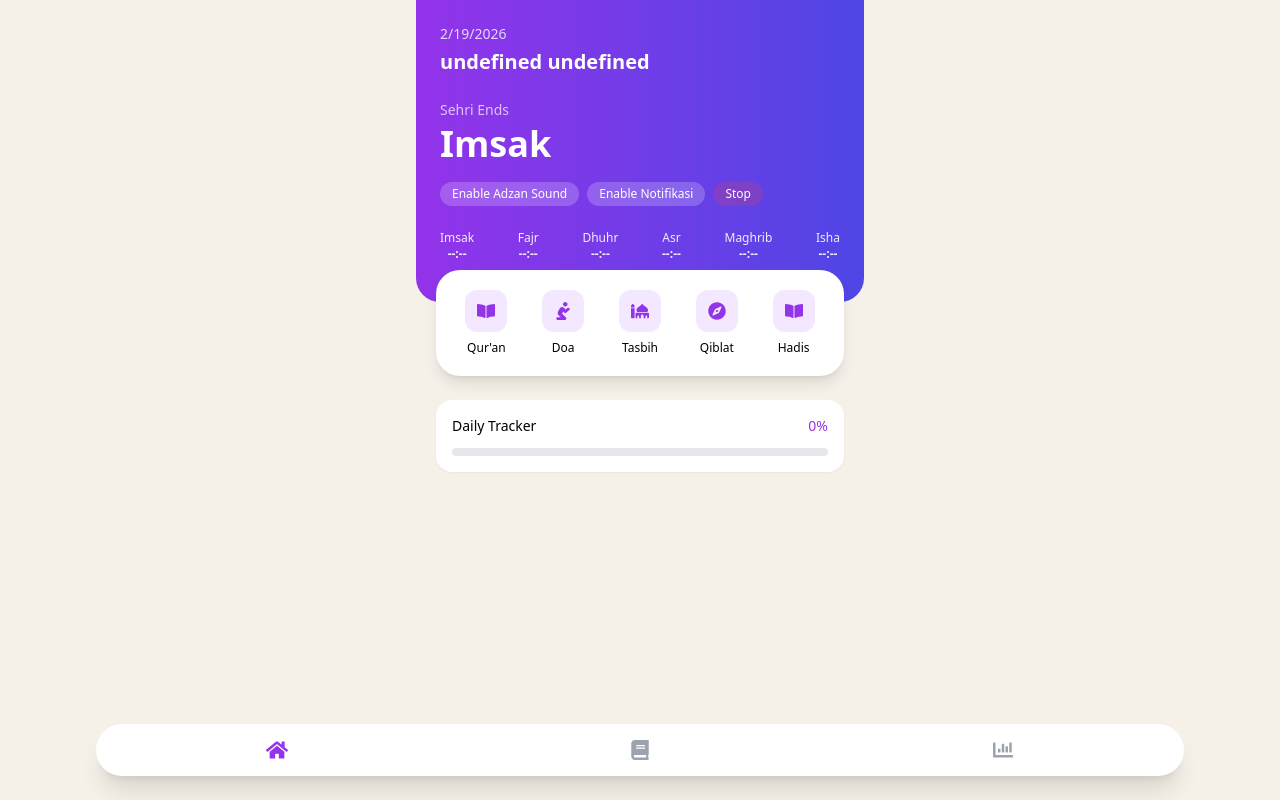
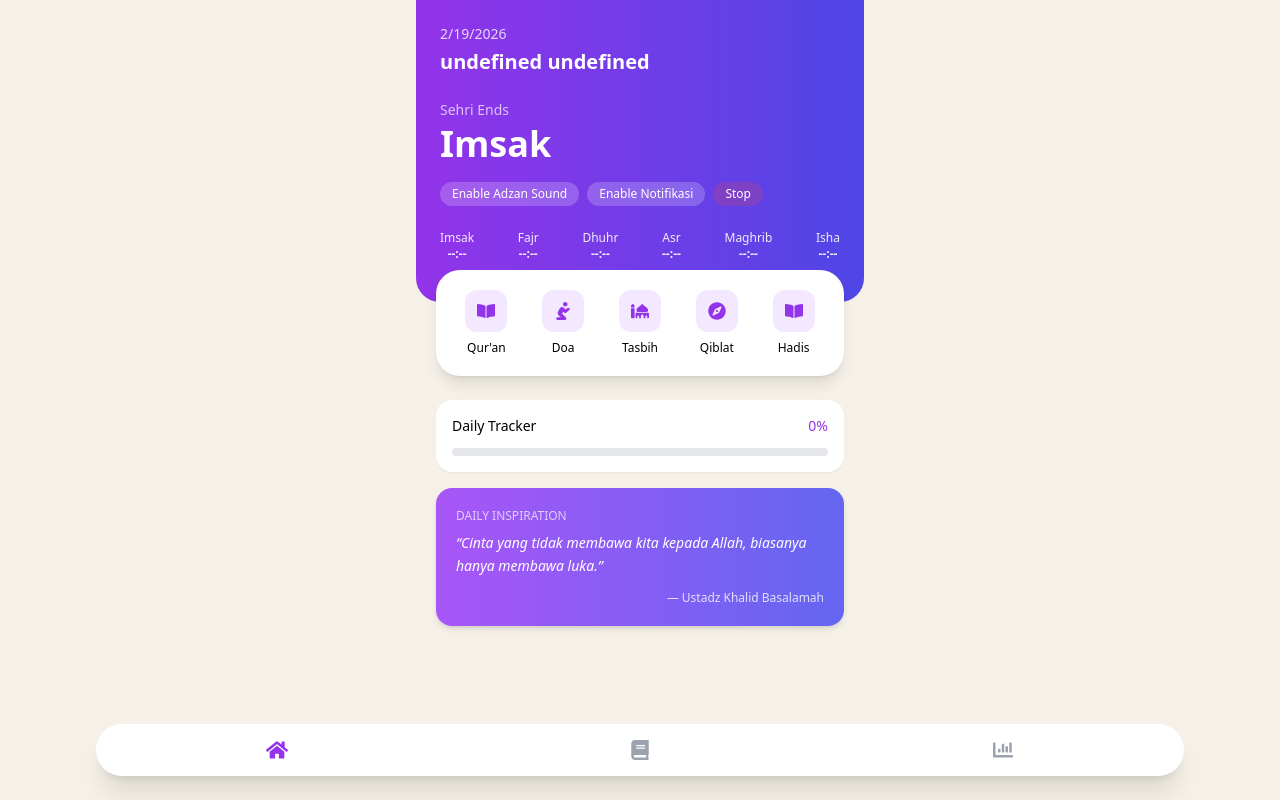
Before and after one commit to Miftahurrhmnn/al-quran-app, a React (Create React App) app: page / in a window 1280 px wide. Built offline with nearby package versions, Linux system fonts and the light colour scheme; no server answers.

Commit message:
add fitur daily inspiration

```diff
--- a/public/index.html
+++ b/public/index.html
@@ -27,7 +27,7 @@
       work correctly both with client-side routing and a non-root public URL.
       Learn how to configure a non-root public URL by running `npm run build`.
     -->
-    <title>React App</title>
+    <title>Marwaquran App</title>
   </head>
   <body>
     <noscript>You need to enable JavaScript to run this app.</noscript>
--- a/src/components/Home.js
+++ b/src/components/Home.js
@@ -207,6 +207,66 @@ function Home() {
     }
   };
 
+
+  const quotes = [
+  {
+    text: "Jangan pernah menunda taubat, karena kita tidak pernah tahu kapan Allah memanggil kita.",
+    author: "Ustadz Hadi Hidayat"
+  },
+  {
+    text: "Ilmu itu bukan untuk dibanggakan, tapi untuk diamalkan.",
+    author: "Ustadz Hadi Hidayat"
+  },
+  {
+    text: "Dunia itu sementara, jangan sampai hati kita lebih terikat padanya daripada akhirat.",
+    author: "Ustadz Khalid Basalamah"
+  },
+  {
+    text: "Ibadah kecil tapi istiqamah lebih dicintai Allah daripada besar tapi jarang.",
+    author: "Ustadz Khalid Basalamah"
+  },
+  {
+  text: "Kalau dia memang untukmu, Allah akan dekatkan. Kalau tidak, Allah akan gantikan dengan yang lebih baik.",
+  author: "Ustadz Hadi Hidayat"
+  },
+  {
+    text: "Cinta yang tidak membawa kita kepada Allah, biasanya hanya membawa luka.",
+    author: "Ustadz Khalid Basalamah"
+  },
+  {
+    text: "Tidak semua yang kita inginkan itu baik. Kadang Allah menjauhkan karena Dia lebih tahu.",
+    author: "Ustadz Hadi Hidayat"
+  },
+  {
+    text: "Hati yang patah karena manusia akan sembuh ketika kembali kepada Allah.",
+    author: "Ustadz Khalid Basalamah"
+  },
+  {
+    text: "Kalau kamu kehilangan dia, tapi kamu mendekat kepada Allah, maka sebenarnya kamu tidak kehilangan apa-apa.",
+    author: "Ustadz Hadi Hidayat"
+  },
+  {
+    text: "Jangan kejar yang menjauh. Kejar ridha Allah, nanti yang baik akan datang sendiri.",
+    author: "Ustadz Khalid Basalamah"
+  },
+  {
+    text: "Allah kadang mematahkan hatimu untuk menyelamatkan masa depanmu.",
+    author: "Ustadz Hadi Hidayat"
+  },
+  {
+    text: "Bersabarlah dalam luka, karena Allah sedang menyiapkan cerita yang lebih indah.",
+    author: "Ustadz Khalid Basalamah"
+  }
+];
+
+const [dailyQuote, setDailyQuote] = useState(null);
+
+useEffect(() => {
+  const randomIndex = Math.floor(Math.random() * quotes.length);
+  setDailyQuote(quotes[randomIndex]);
+}, []);
+
+
   return (
     <div>
 
@@ -310,6 +370,27 @@ function Home() {
         </div>
       </div>
 
+      {/* ================= DAILY QUOTE ================= */}
+      <div className="px-5 mt-4">
+        <div className="bg-gradient-to-r from-purple-500 to-indigo-500
+                        rounded-2xl p-5 text-white shadow-md">
+
+          <p className="text-xs uppercase opacity-70 mb-2">
+            Daily Inspiration
+          </p>
+
+          <p className="text-sm leading-relaxed italic">
+            “{dailyQuote?.text}”
+          </p>
+
+          <p className="text-xs mt-3 opacity-80 text-right">
+            — {dailyQuote?.author}
+          </p>
+
+        </div>
+      </div>
+
+
     </div>
   );
 }
--- a/src/components/Layout.js
+++ b/src/components/Layout.js
@@ -6,7 +6,6 @@ function Layout({ children }) {
 
   return (
     <div className="min-h-screen bg-[#F5F1E8] flex justify-center">
-
       <div className="w-full max-w-md relative min-h-screen">
 
         <div className="pb-28">
```
